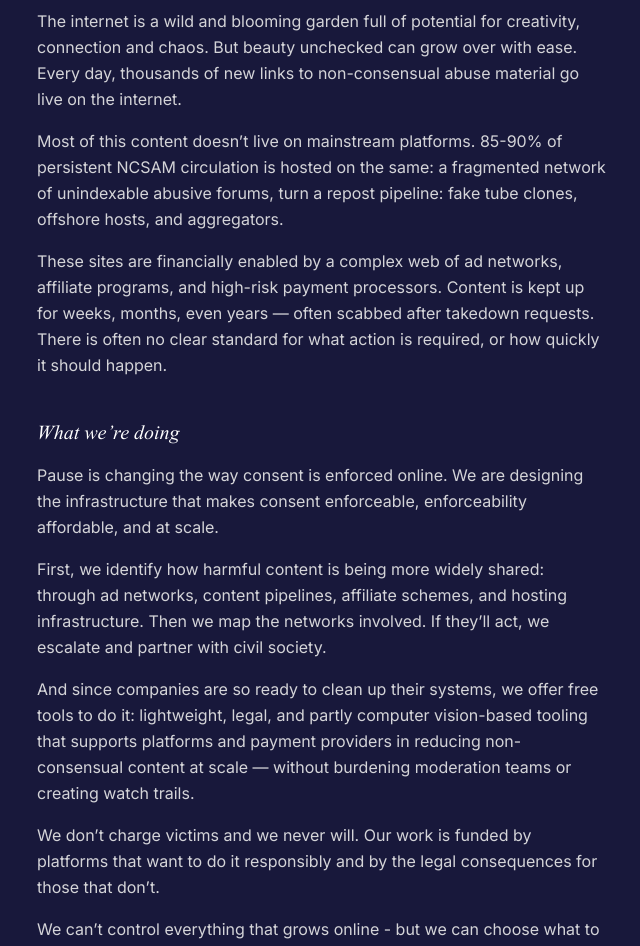
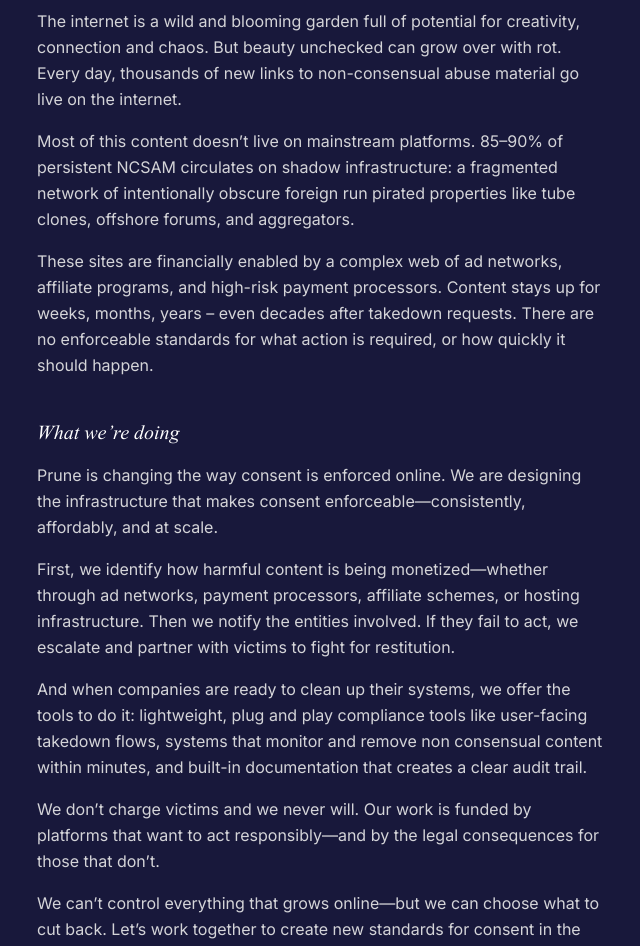
Before and after one commit to prune-ai/prune-landing, a Next.js app: page /issue in a window 1280 px wide. Shown: the part 200-1146 px from the top of the page, without its empty margins (318-958 px from the left). Built offline with nearby package versions, Linux system fonts and the light colour scheme.

Commit message:
minor fixes

```diff
--- a/src/app/issue/page.tsx
+++ b/src/app/issue/page.tsx
@@ -1,36 +1,64 @@
 export default function Issues() {
   return (
     <div className="min-h-screen bg-[#18183B] text-white flex justify-center items-center flex-col py-16 px-4 text-start font-sans">
-        <div className="max-w-[570px] mx-auto py-[100px] text-white space-y-10">
+      <div className="max-w-[570px] mx-auto py-[100px] text-white space-y-10">
         <section>
-          <h2 className="text-xl  text-white font-mono mb-4">What’s the problem?</h2>
+          <h2 className="text-xl  text-white font-mono mb-4">
+            What’s the problem?
+          </h2>
           <p className="text-base font-inter leading-relaxed text-[#D4D4D8]">
-            The internet is a wild and blooming garden full of potential for creativity, connection and chaos. But beauty unchecked can grow over with ease. Every day, thousands of new links to non-consensual abuse material go live on the internet.
+            The internet is a wild and blooming garden full of potential for
+            creativity, connection and chaos. But beauty unchecked can grow over
+            with rot. Every day, thousands of new links to non-consensual abuse
+            material go live on the internet.
           </p>
           <p className="text-base font-inter leading-relaxed text-[#D4D4D8] mt-4">
-            Most of this content doesn’t live on mainstream platforms. 85-90% of persistent NCSAM circulation is hosted on the same: a fragmented network of unindexable abusive forums, turn a repost pipeline: fake tube clones, offshore hosts, and aggregators.
+            Most of this content doesn’t live on mainstream platforms. 85–90% of
+            persistent NCSAM circulates on shadow infrastructure: a fragmented
+            network of intentionally obscure foreign run pirated properties like
+            tube clones, offshore forums, and aggregators.
           </p>
           <p className="text-base font-inter  leading-relaxed text-[#D4D4D8] mt-4">
-            These sites are financially enabled by a complex web of ad networks, affiliate programs, and high-risk payment processors. Content is kept up for weeks, months, even years — often scabbed after takedown requests. There is often no clear standard for what action is required, or how quickly it should happen.
+            These sites are financially enabled by a complex web of ad networks,
+            affiliate programs, and high-risk payment processors. Content stays
+            up for weeks, months, years – even decades after takedown requests.
+            There are no enforceable standards for what action is required, or
+            how quickly it should happen.
           </p>
         </section>
 
         <section>
-          <h2 className="text-xl font-mono text-white mb-4">What we’re doing</h2>
+          <h2 className="text-xl font-mono text-white mb-4">
+            What we’re doing
+          </h2>
           <p className="text-base font-inter leading-relaxed text-[#D4D4D8]">
-            Pause is changing the way consent is enforced online. We are designing the infrastructure that makes consent enforceable, enforceability affordable, and at scale.
+            Prune is changing the way consent is enforced online. We are
+            designing the infrastructure that makes consent
+            enforceable—consistently, affordably, and at scale.
           </p>
           <p className="text-base  font-inter  leading-relaxed text-[#D4D4D8] mt-4">
-            First, we identify how harmful content is being more widely shared: through ad networks, content pipelines, affiliate schemes, and hosting infrastructure. Then we map the networks involved. If they’ll act, we escalate and partner with civil society.
+            First, we identify how harmful content is being monetized—whether
+            through ad networks, payment processors, affiliate schemes, or
+            hosting infrastructure. Then we notify the entities involved. If
+            they fail to act, we escalate and partner with victims to fight for
+            restitution.
           </p>
           <p className="text-base  font-inter  leading-relaxed text-[#D4D4D8] mt-4">
-            And since companies are so ready to clean up their systems, we offer free tools to do it: lightweight, legal, and partly computer vision-based tooling that supports platforms and payment providers in reducing non-consensual content at scale — without burdening moderation teams or creating watch trails.
+            And when companies are ready to clean up their systems, we offer the
+            tools to do it: lightweight, plug and play compliance tools like
+            user-facing takedown flows, systems that monitor and remove non
+            consensual content within minutes, and built-in documentation that
+            creates a clear audit trail.
           </p>
           <p className="text-base  font-inter  leading-relaxed text-[#D4D4D8] mt-4">
-            We don’t charge victims and we never will. Our work is funded by platforms that want to do it responsibly and by the legal consequences for those that don’t.
+            We don’t charge victims and we never will. Our work is funded by
+            platforms that want to act responsibly—and by the legal consequences
+            for those that don’t.
           </p>
           <p className="text-base  font-inter  leading-relaxed text-[#D4D4D8] mt-4">
-            We can’t control everything that grows online - but we can choose what to cut back. Let’s work together to create new standards for consent in the digital age.
+            We can’t control everything that grows online—but we can choose what
+            to cut back. Let’s work together to create new standards for consent
+            in the digital age.
           </p>
         </section>
       </div>
```
